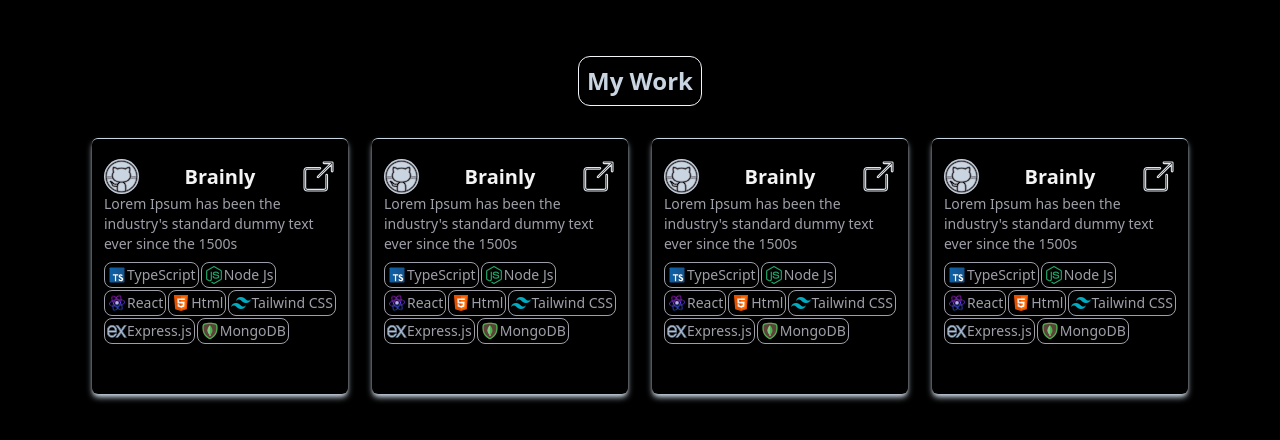
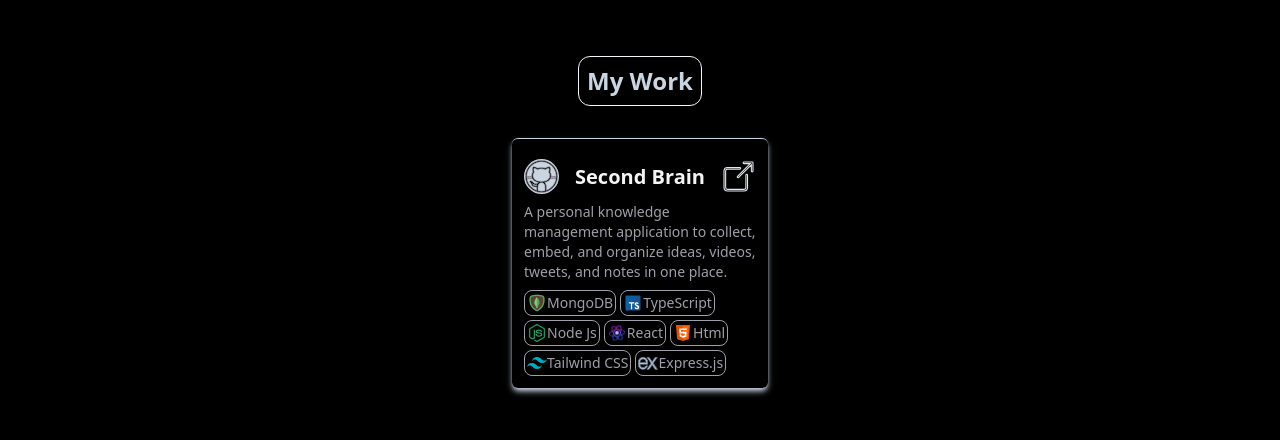
Before and after one commit to harimouli/machine-portfolio, a React (Vite) app: page / in a window 1280 px wide. Shown: the top 440 px of the page. Built offline with nearby package versions, Linux system fonts and the light colour scheme.

Commit message:
done with project card item

```diff
--- a/src/components/ProjectCard.tsx
+++ b/src/components/ProjectCard.tsx
@@ -1,24 +1,36 @@
-import type { ReactElement } from "react";
 
 import { GithubIcon } from "../icons/GithubIcon";
 
 import { LiveIcon } from "../icons/LiveIcon";
 
+import { TypescriptIcon } from "../icons/TypescriptIcon"
+import { NodejsIcon } from "../icons/NodejsIcon"
+import { ReactjsIcon } from "../icons/ReactjsIcon"
+import { HtmlIcon } from "../icons/HtmlIcon";
+import { TailwindcssIcon } from "../icons/TailwindcssIcon";
+import { ExpressIcon } from "../icons/ExpressIcon";
+import { MongoDbIcon } from "../icons/MongoDbIcon";
 
-interface ProjectCardProps {
-    title: string;
-    githubUrl: string;
-    liveUrl:string;
-    tools?: ReactElement[]
-}
+import { type ProjectProps } from "../utils/projects";
 
 
-export const ProjectCard = (props: ProjectCardProps) => {
+
+const iconMap: Record<string, React.ReactElement> = {
+  "TypeScript": <TypescriptIcon />,
+  "Node.js": <NodejsIcon />,
+  "React": <ReactjsIcon />,
+  "HTML": <HtmlIcon />,
+  "TailwindCSS": <TailwindcssIcon />,
+  "Express": <ExpressIcon />,
+  "MongoDB": <MongoDbIcon/>
+};
+
+export const ProjectCard = (props: ProjectProps) => {
 
     return (
-        <div className = "flex-col items-center  h-64  w-64 rounded-md shadow-slate-300 shadow-md transition duration-300  ease-in-out border-t border-slate-300 hover:scale-105 hover:shadow-xl">
+        <div className = "flex-col items-center   w-64 rounded-md shadow-slate-300 shadow-md transition duration-300  ease-in-out border-t border-slate-300 hover:scale-105 hover:shadow-xl">
 
-                <div className = "p-3 h-72 w-64 text-[#9F9FA9]">
+                <div className = "p-3 h-fit  w-64 text-[#9F9FA9]">
                         <div className = "flex items-center justify-between mt-2">
                             <div>
                                 <a href = {props.githubUrl} target = "_blank">
@@ -36,13 +48,15 @@
                                 </a>
                             </div>
                         </div>
-                      <div className = "text-sm">
-                            Lorem Ipsum has been the industry's standard dummy text ever since the 1500s
+                      <div className = "flex flex-wrap text-sm pt-2">
+                            {props.description}
                        </div>
-                        <div className = "flex flex-wrap gap-0.5 mt-2 items-center w-full">
-                            {props.tools?.map((eachTool) => {
-                                return eachTool
-                                })}
+                        <div className = "flex flex-wrap gap-1 mt-2 items-center w-full">
+                            {props.tools?.map(tool => (
+                                <span key={tool}>
+                                    {iconMap[tool] || tool}
+                                </span>
+                                ))}
                         </div>
                 </div>
 
--- a/src/components/ProjectSection.tsx
+++ b/src/components/ProjectSection.tsx
@@ -1,13 +1,8 @@
 import { ProjectCard } from "./ProjectCard"
 
+import { projects, type ProjectProps } from "../utils/projects";
 
-import { TypescriptIcon } from "../icons/TypescriptIcon"
-import { NodejsIcon } from "../icons/NodejsIcon"
-import { ReactjsIcon } from "../icons/ReactjsIcon"
-import { HtmlIcon } from "../icons/HtmlIcon";
-import { TailwindcssIcon } from "../icons/TailwindcssIcon";
-import { ExpressIcon } from "../icons/ExpressIcon";
-import { MongoDbIcon } from "../icons/MongoDbIcon";
+
 
 
 export const ProjectSection = () => {
@@ -20,10 +15,18 @@
 
                 </div>
             <div className = "flex flex-wrap items-center gap-6 p-4">
-                     <ProjectCard  title= "Brainly" githubUrl="www.github.com" tools ={ [<TypescriptIcon/>, <NodejsIcon/>, <ReactjsIcon/>,  <HtmlIcon/>, <TailwindcssIcon/>, <ExpressIcon/>, <MongoDbIcon/>]} liveUrl = "www.github.com"/>
-                     <ProjectCard  title= "Brainly" githubUrl="www.github.com" tools ={ [<TypescriptIcon/>, <NodejsIcon/>, <ReactjsIcon/>, <HtmlIcon/>, <TailwindcssIcon/>, <ExpressIcon/>, <MongoDbIcon/>]} liveUrl = "www.github.com"/>
-                     <ProjectCard  title= "Brainly" githubUrl="www.github.com" tools ={ [<TypescriptIcon/>, <NodejsIcon/>, <ReactjsIcon/>, <HtmlIcon/>, <TailwindcssIcon/>, <ExpressIcon/>, <MongoDbIcon/>]} liveUrl = "www.github.com"/>
-                     <ProjectCard  title= "Brainly" githubUrl="www.github.com" tools ={ [<TypescriptIcon/>, <NodejsIcon/>, <ReactjsIcon/>, <HtmlIcon/>, <TailwindcssIcon/>, <ExpressIcon/>, <MongoDbIcon/>]} liveUrl = "www.github.com"/>
+                {
+                    projects.map((eachProject: ProjectProps) => (
+                        <ProjectCard
+                            key={eachProject.title}
+                            title={eachProject.title}
+                            description={eachProject.description}
+                            tools={eachProject.tools}
+                            liveUrl={eachProject.liveUrl}
+                            githubUrl={eachProject.githubUrl}
+                        />
+                    ))
+                }
 
             </div>
         </div>
--- /dev/null
+++ b/src/utils/projects.ts
@@ -0,0 +1,33 @@
+export interface ProjectProps {
+        title: string;
+        githubUrl: string;
+        tools?: string[];
+        description : string;
+        liveUrl: string;
+}
+
+
+
+
+
+
+
+export const projects:ProjectProps[] =[
+ {
+    title: "Second Brain",
+    liveUrl: "https://secondbrain-frontend-snowy.vercel.app",
+    githubUrl: "https://github.com/harimouli/secondbrain-frontend",
+    description:
+      "A personal knowledge management application to collect, embed, and organize ideas, videos, tweets, and notes in one place.",
+    tools: [
+      "MongoDB",
+      "TypeScript",
+      "Node.js",
+      "React",
+      "HTML",
+      "TailwindCSS",
+      "Express",
+    ]
+
+  }
+]
```
